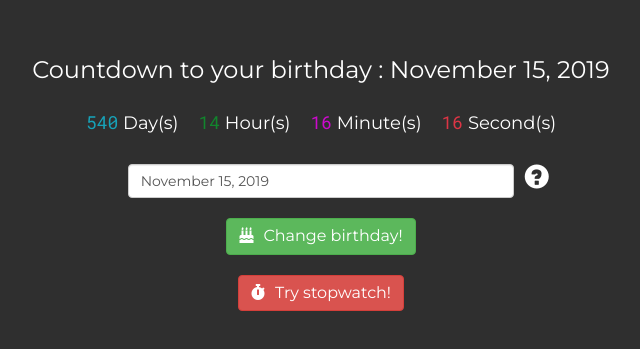
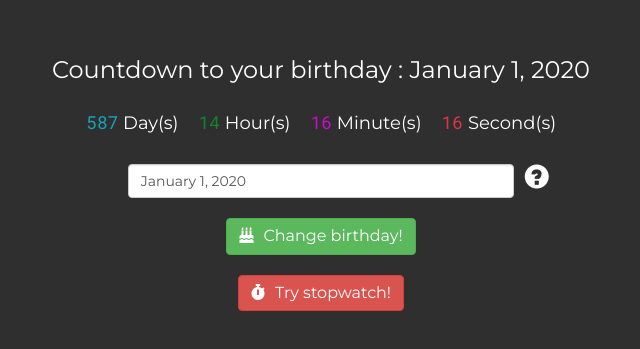
Before and after one commit to ppppbn/react-countdown-app, a React (Create React App) app: page / in a window 1280 px wide. Shown: the part 221-570 px from the top of the page, without its empty margins (319-959 px from the left). Built offline with nearby package versions, Linux system fonts and the light colour scheme.

Commit message:
Update bd

```diff
--- a/src/App.js
+++ b/src/App.js
@@ -12,7 +12,7 @@ class App extends PureComponent {
   constructor(props) {
     super(props);
     this.state = {
-      birthday : "November 15, 2019",
+      birthday : "January 1, 2020",
       birthdayToSeconds : 0,
       screen : SCREEN_STATE.countdown
     };
```
